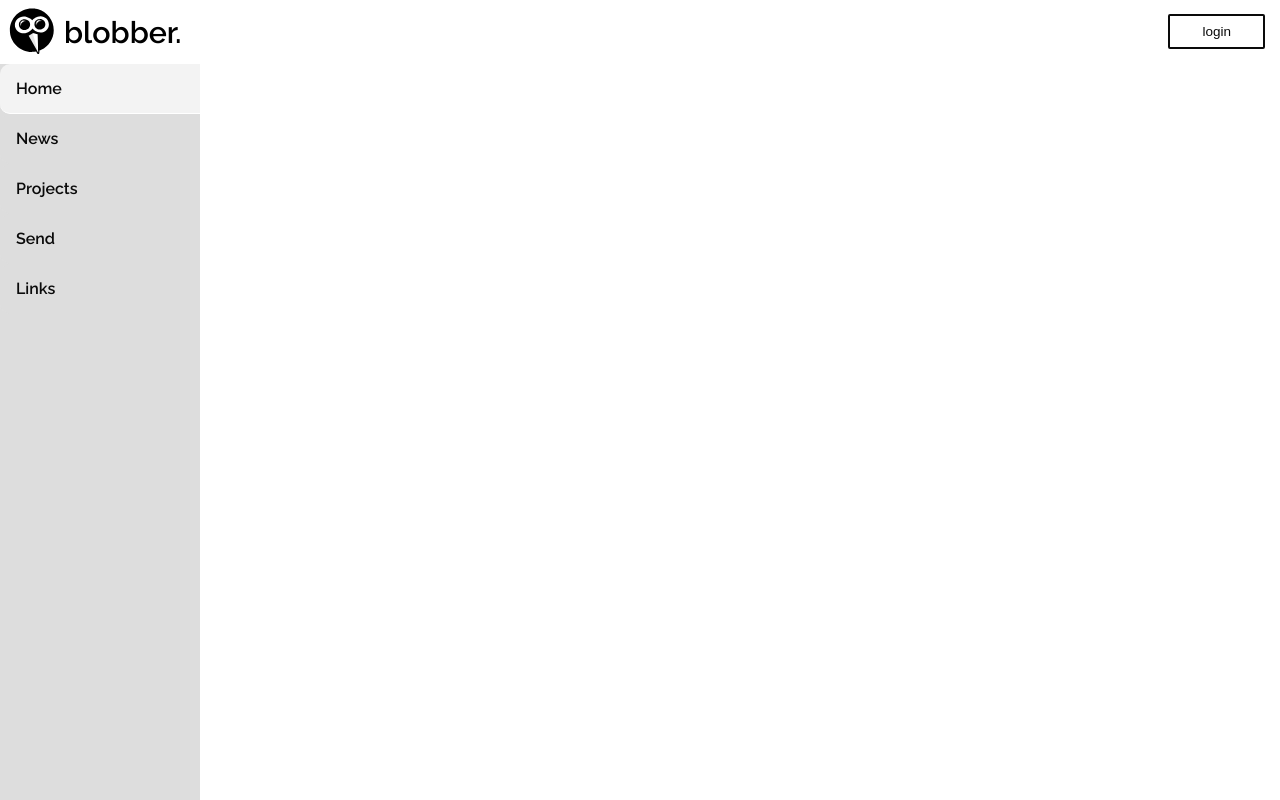
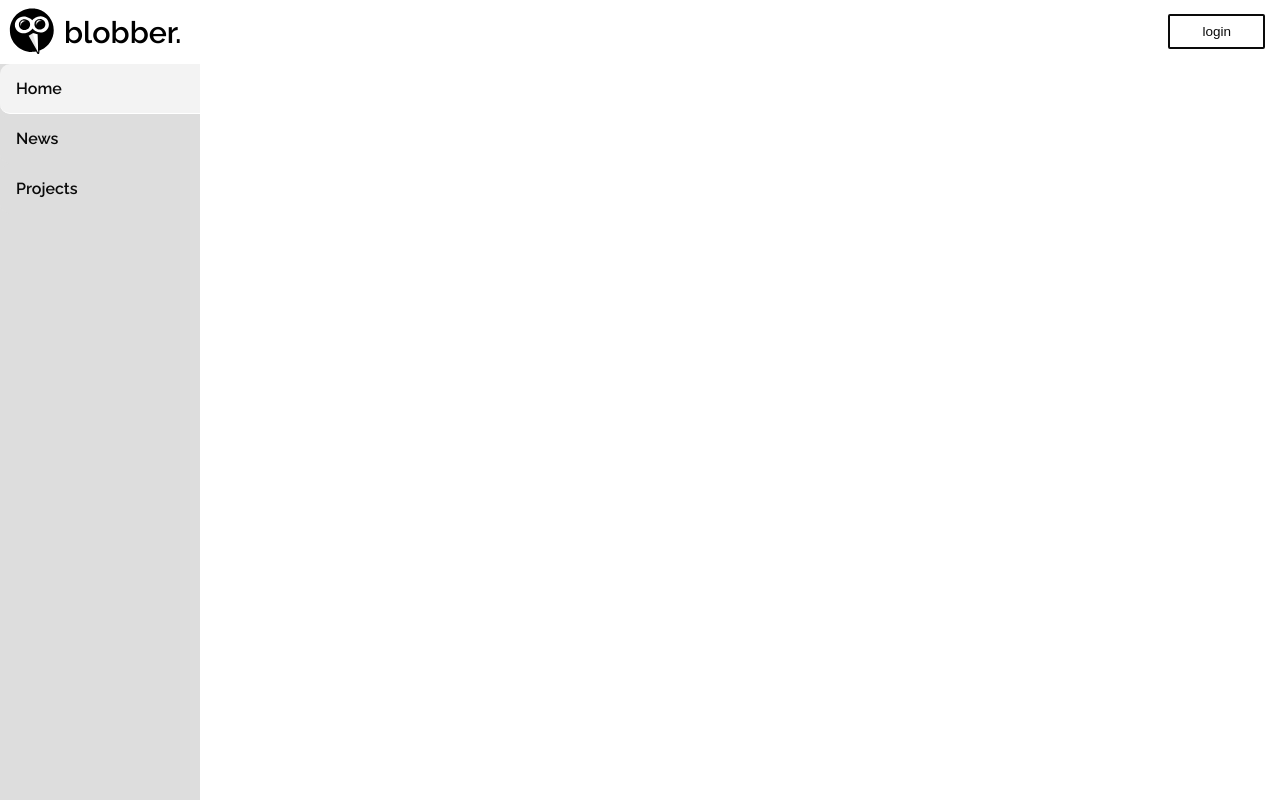
Before and after one commit to Alone2/Blobber3, a React (Create React App) app: page / in a window 1280 px wide. Built offline with nearby package versions, Linux system fonts and the light colour scheme.

Commit message:
fix news content source

```diff
--- a/src/component/ContentScreen.tsx
+++ b/src/component/ContentScreen.tsx
@@ -16,8 +16,8 @@ function ContentScreen(props : Props) {
         "/":"Home",
         "/news":"News",
         "/projects":"Projects",
-        "/send":"Send",
-        "/unclaimed":"Links",
+        // "/send":"Send",
+        // "/unclaimed":"Links",
     };
 
     return (
--- a/src/component/News.tsx
+++ b/src/component/News.tsx
@@ -34,18 +34,19 @@ interface State {
 }
 
 export class News extends Component<Props, State> {
-    constructor(props : Props) { super(props)
+    constructor(props : Props) {
+        super(props);
         this.state = {
             articles: [],
         }
     }
 
     componentDidMount() {
-        this.getNews()
+        this.getNews();
     }
 
     async getNews() {
-        const data : Response = await fetch("../news.yaml");
+        const data : Response = await fetch(this.props.path);
         const datayaml : string = await data.text();
         const datajson : any = yaml.load(datayaml);
         var content : Article[] = [];
```
